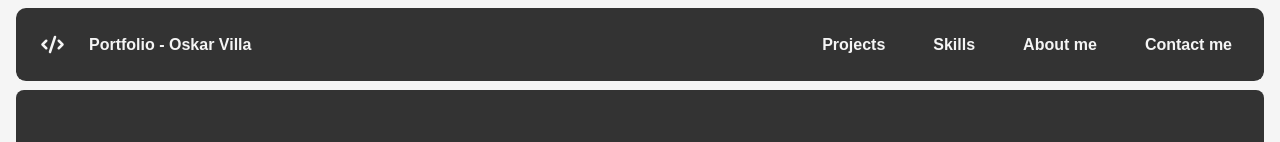
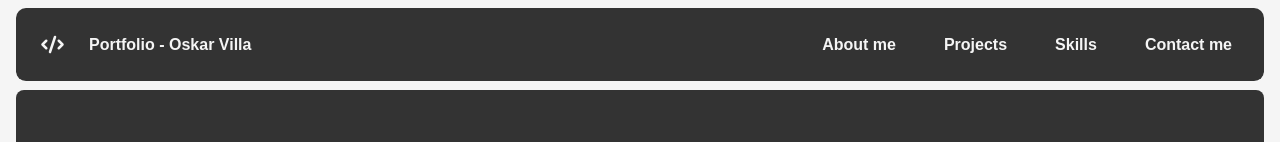
Before and after one commit to OshkarVTec/Portfolio, a React (Vite) app: page / in a window 1280 px wide. Shown: the top 142 px of the page. Built offline with nearby package versions, Linux system fonts and the light colour scheme.

Commit message:
Update header style

```diff
--- a/src/components/Header/MainHeader.jsx
+++ b/src/components/Header/MainHeader.jsx
@@ -1,26 +1,44 @@
-import { HiCode } from 'react-icons/hi';
+import { HiCode } from "react-icons/hi";
 import { Link } from "react-scroll";
 
-import classes from './MainHeader.module.css';
+import classes from "./MainHeader.module.css";
 
 function MainHeader() {
   return (
     <header className={classes.header}>
-      <h1 className={classes.logo}>
-        <HiCode size={25}/>
+      <p className={classes.logo}>
+        <HiCode size={25} />
         Portfolio - Oskar Villa
-      </h1>
+      </p>
       <nav>
-        <Link smooth={true} spy={true} to="Projects" offset={-100} className={classes.button} >
+        <Link
+          smooth={true}
+          spy={true}
+          to="About"
+          offset={-100}
+          className={classes.button}
+        >
+          About me
+        </Link>
+        <Link
+          smooth={true}
+          spy={true}
+          to="Projects"
+          offset={-100}
+          className={classes.button}
+        >
           Projects
         </Link>
-        <Link smooth={true} spy={true}to="Skills" offset={-100} className={classes.button} >
+        <Link
+          smooth={true}
+          spy={true}
+          to="Skills"
+          offset={-100}
+          className={classes.button}
+        >
           Skills
         </Link>
-        <Link smooth={true} spy={true} to="" className={classes.button} >
-          About me
-        </Link>
-        <Link smooth spy to="" className={classes.button} >
+        <Link smooth spy to="" className={classes.button}>
           Contact me
         </Link>
       </nav>
--- a/src/components/Header/MainHeader.module.css
+++ b/src/components/Header/MainHeader.module.css
@@ -24,6 +24,7 @@
   gap: 1.5rem;
   align-items: center;
   color: #f5f5f5;
+  font-weight: bold;
 }
 
 .button {
@@ -43,3 +44,9 @@
   background-color: #f5f5f5;
   color: #242424;
 }
+
+@media (max-width: 768px) {
+  nav {
+    display: none;
+  }
+}
```
